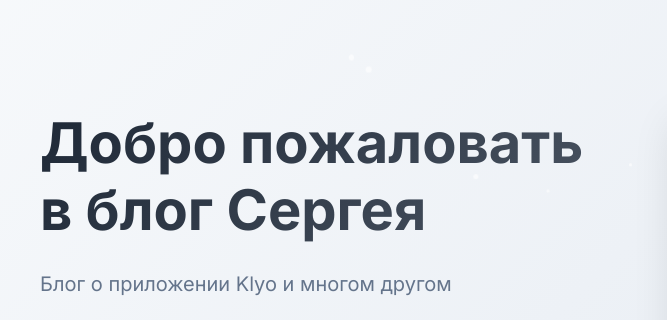
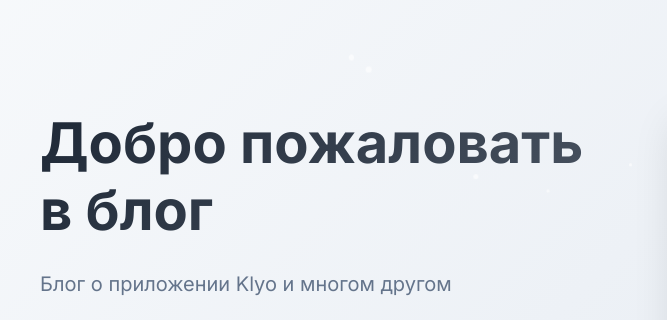
Before and after one commit to skaisay/absolutely.random.words.that.make.no.sense.but.are.fun.and.surprisingly.long, a plain HTML site: page index.html in a window 1280 px wide. Shown: the part 168-488 px from the top of the page, 0-667 px from the left. Drawn offline with Linux system fonts and the light colour scheme.

Commit message:
Update index.html

```diff
--- a/index.html
+++ b/index.html
@@ -3,7 +3,7 @@
 <head>
   <meta charset="UTF-8">
   <meta name="viewport" content="width=device-width, initial-scale=1.0">
-  <title>Блог Сергея</title>
+  <title>Блог</title>
   <link href="https://fonts.googleapis.com/css2?family=Inter:wght@400;500;600;700&display=swap" rel="stylesheet">
   <style>
     * {
@@ -430,7 +430,7 @@
     <section class="hero">
       <div class="hero-content">
         <div class="hero-text">
-          <h1>Добро пожаловать в блог Сергея</h1>
+          <h1>Добро пожаловать в блог</h1>
           <p>Блог о приложении Klyo и многом другом</p>
           <div class="button-group">
             <a href="#blog" class="btn btn-primary">Читать блог</a>
```
